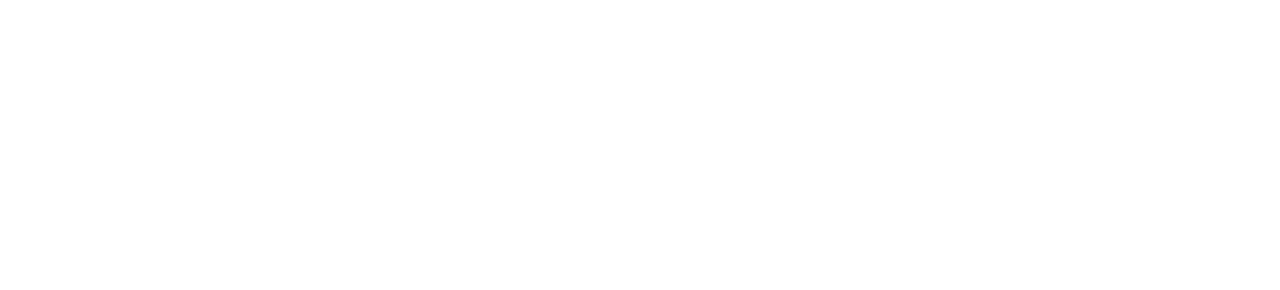
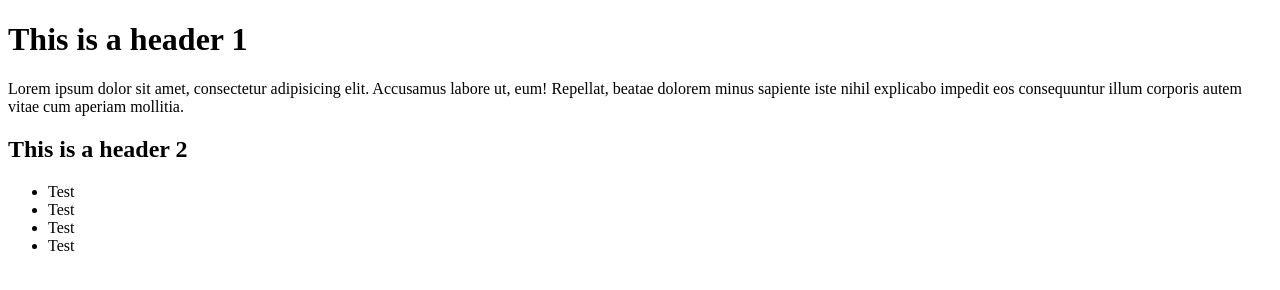
Before and after one commit to shopglobal/shopglobal.github.io, a plain HTML site: page index.html in a window 1280 px wide. Drawn offline with Linux system fonts and the light colour scheme.

Commit message:
Updates to Reset.css

```diff
--- a/index.html
+++ b/index.html
@@ -1,10 +1,32 @@
+<!-- Reset.css -->
 <!DOCTYPE html>
-<html lang="en">
-<head>
-	<meta charset="UTF-8">
-	<title>Document</title>
-</head>
-<body>
+<html lang="en-us">
 
-</body>
+  <head>
+
+    <meta charset="UTF-8">
+    <title>Example Page</title>
+    <!-- Once a reset.css is used uncomment the following line to see how this stylesheet works-->
+    <!--Try enabling and then disabling it more than once.-->
+    <!-- <link rel="stylesheet" href="reset.css"> -->
+
+  </head>
+
+  <body>
+
+  <h1>This is a header 1</h1>
+
+  <p>Lorem ipsum dolor sit amet, consectetur adipisicing elit. Accusamus labore ut, eum! Repellat, beatae dolorem minus sapiente iste nihil explicabo impedit eos consequuntur illum corporis autem vitae cum aperiam mollitia.</p>
+
+  <h2>This is a header 2</h2>
+
+  <ul>
+    <li>Test</li>
+    <li>Test</li>
+    <li>Test</li>
+    <li>Test</li>
+  </ul>
+
+  </body>
+
 </html>
--- /dev/null
+++ b/reset.css
@@ -0,0 +1,48 @@
+/* http://meyerweb.com/eric/tools/css/reset/
+   v2.0 | 20110126
+   License: none (public domain)
+*/
+
+html, body, div, span, applet, object, iframe,
+h1, h2, h3, h4, h5, h6, p, blockquote, pre,
+a, abbr, acronym, address, big, cite, code,
+del, dfn, em, img, ins, kbd, q, s, samp,
+small, strike, strong, sub, sup, tt, var,
+b, u, i, center,
+dl, dt, dd, ol, ul, li,
+fieldset, form, label, legend,
+table, caption, tbody, tfoot, thead, tr, th, td,
+article, aside, canvas, details, embed,
+figure, figcaption, footer, header, hgroup,
+menu, nav, output, ruby, section, summary,
+time, mark, audio, video {
+  margin: 0;
+  padding: 0;
+  border: 0;
+  font-size: 100%;
+  font: inherit;
+  vertical-align: baseline;
+}
+/* HTML5 display-role reset for older browsers */
+article, aside, details, figcaption, figure,
+footer, header, hgroup, menu, nav, section {
+  display: block;
+}
+body {
+  line-height: 1;
+}
+ol, ul {
+  list-style: none;
+}
+blockquote, q {
+  quotes: none;
+}
+blockquote:before, blockquote:after,
+q:before, q:after {
+  content: '';
+  content: none;
+}
+table {
+  border-collapse: collapse;
+  border-spacing: 0;
+}
```
